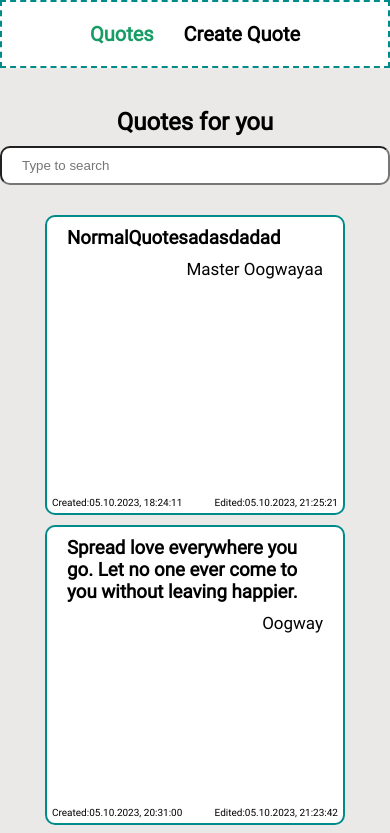
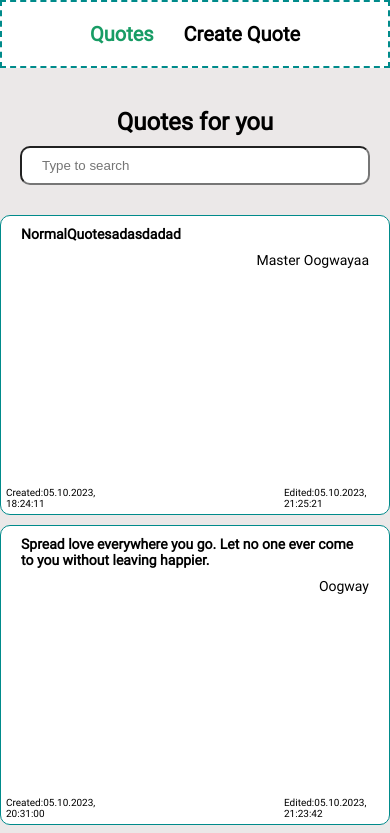
Before and after one commit to AzimAkhmedov/quotes, a Vue app: page / in a window 390 px wide. Shown: the top 833 px of the page. Built offline with nearby package versions, Linux system fonts and the light colour scheme; data requests are answered from the project's data file.

Commit message:
feat: quoteCard mobile

```diff
--- a/src/assets/main.css
+++ b/src/assets/main.css
@@ -28,6 +28,7 @@ main {
 
 .container {
   max-width: 1280px;
+  padding: 0 20px;
   margin: 0 auto;
 }
 
--- a/src/components/QuoteCard.vue
+++ b/src/components/QuoteCard.vue
@@ -75,4 +75,25 @@ defineProps({
 
   font-size: 10px;
 }
+
+@media (max-width:420px) {
+  .card {
+    border: 1px solid darkcyan;
+    width: 100vw;
+  }
+
+  .quote {
+    font-size: 14px;
+  }
+
+  .author {
+    font-size: 14px;
+  }
+
+  .created,
+  .edited {
+    max-width: 100px;
+    text-wrap: wrap;
+  }
+}
 </style>
--- a/src/views/QuotesView.vue
+++ b/src/views/QuotesView.vue
@@ -15,6 +15,9 @@ onMounted(() => {
   <main>
     <div v-if="root.state.quotesLoading">
       <Loader />
+    </div>
+    <div v-else-if="root.state.quotesError">
+   {{  root.state.quotesError}}
     </div>
     <div v-else class="container">
       <h2 class="title">Quotes for you</h2>
```
